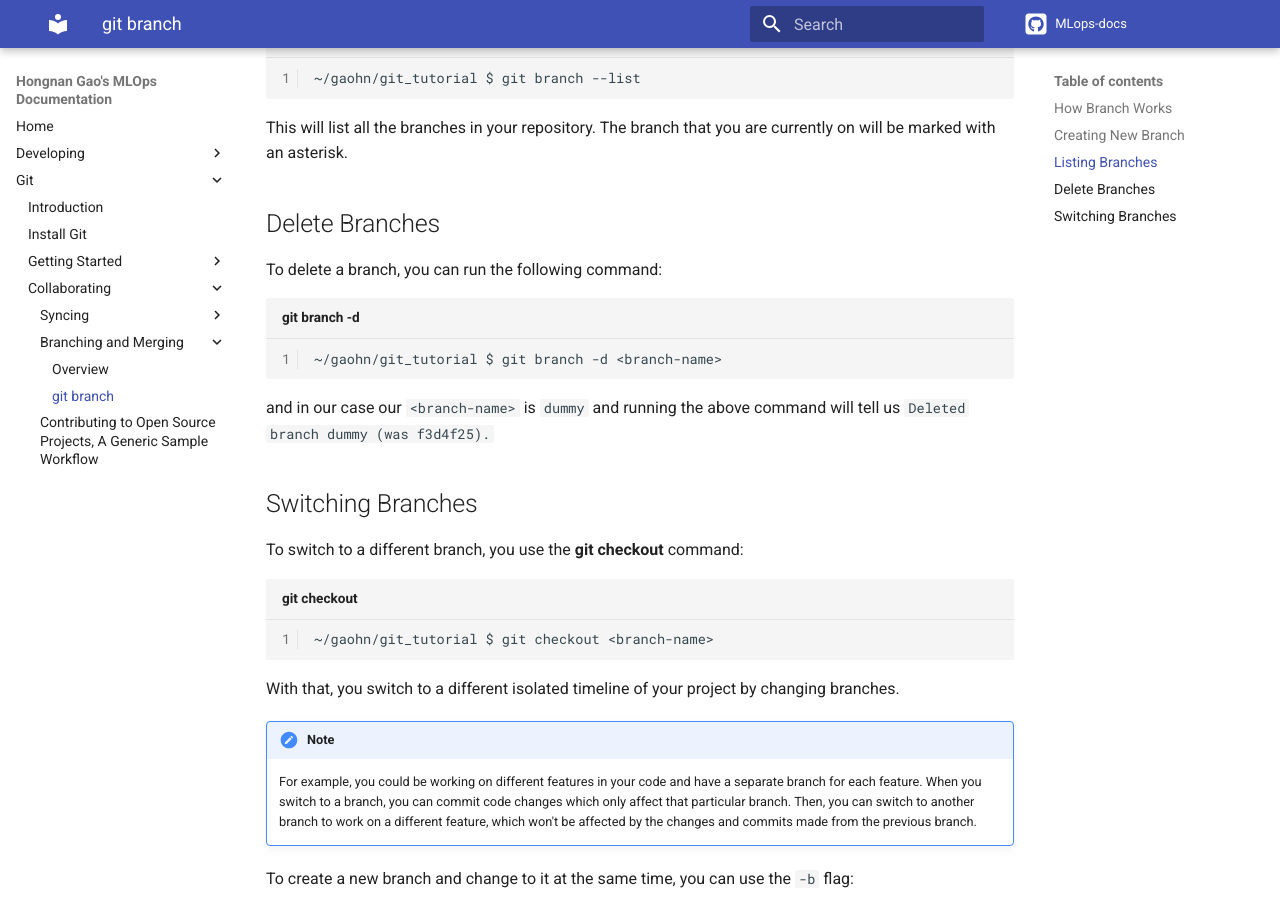
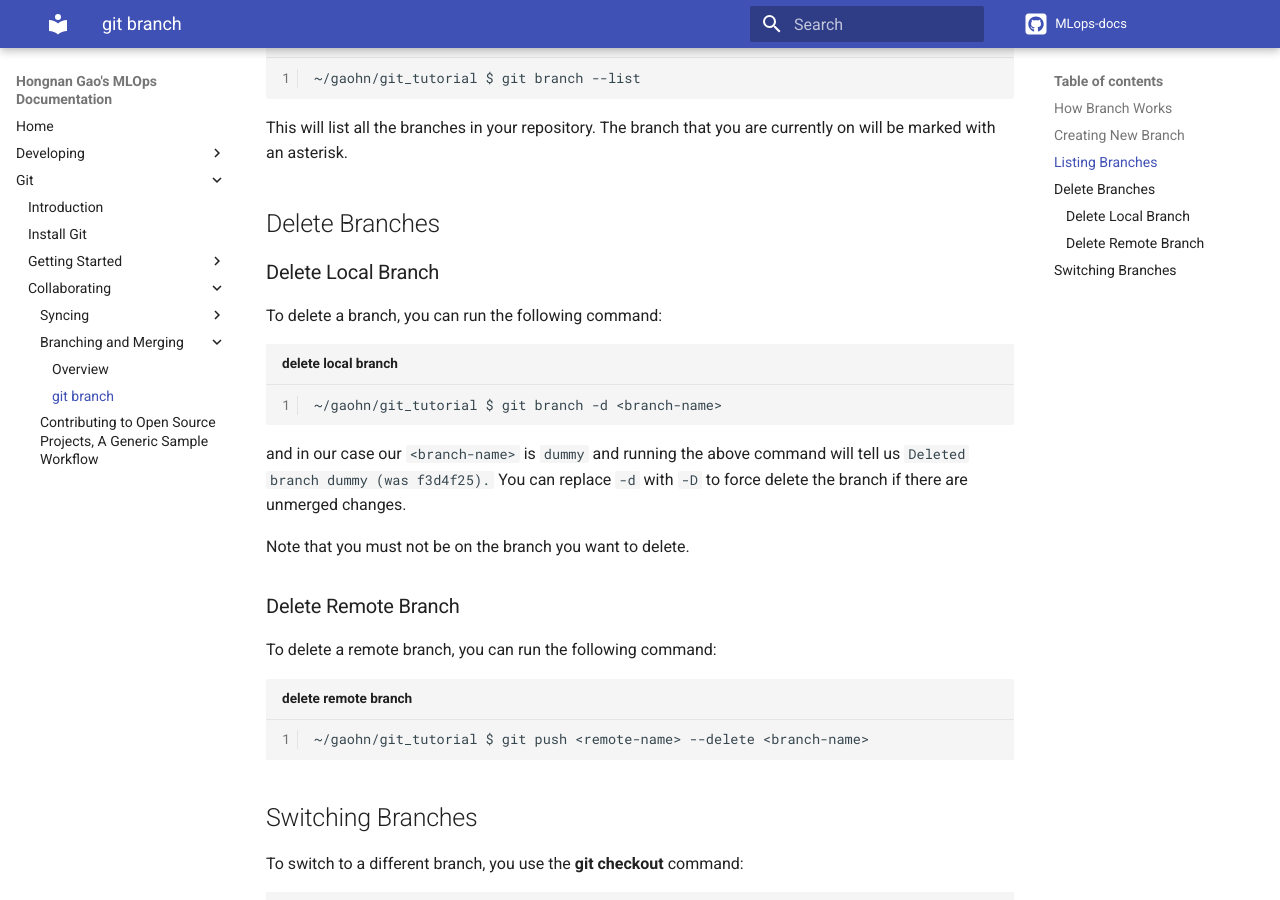
Before and after one commit to gao-hongnan/gaohn-mlops-docs, an MkDocs documentation site: the page built from docs/mlops_docs/git/collaborating/branching_and_merging/git_branch.md, in a window 1280 px wide and 900 px high, scrolled down 1194 px. Built offline with MkDocs 1.6.1 and Material for MkDocs 9.7.7, drawn with Linux system fonts in a browser that asks for light colours; comment, search, counter and statistics services are not loaded.

Commit message:
docs: add more details on deleting local and remote branches

````diff
--- a/docs/mlops_docs/git/collaborating/branching_and_merging/git_branch.md
+++ b/docs/mlops_docs/git/collaborating/branching_and_merging/git_branch.md
@@ -50,14 +50,28 @@ This will list all the branches in your repository. The branch that you are curr
 
 ## Delete Branches
 
+### Delete Local Branch
+
 To delete a branch, you can run the following command:
 
-```bash title="git branch -d" linenums="1"
+```bash title="delete local branch" linenums="1"
 ~/gaohn/git_tutorial $ git branch -d <branch-name>
 ```
 
 and in our case our `<branch-name>` is `dummy` and running the above command will tell us
-`Deleted branch dummy (was f3d4f25).`
+`Deleted branch dummy (was f3d4f25).` You can replace `-d` with `-D` to force delete the branch
+if there are unmerged changes.
+
+Note that you must not be on the branch you want to delete.
+
+### Delete Remote Branch
+
+To delete a remote branch, you can run the following command:
+
+```bash title="delete remote branch" linenums="1"
+~/gaohn/git_tutorial $ git push <remote-name> --delete <branch-name>
+```
+
 
 ## Switching Branches
 
````
